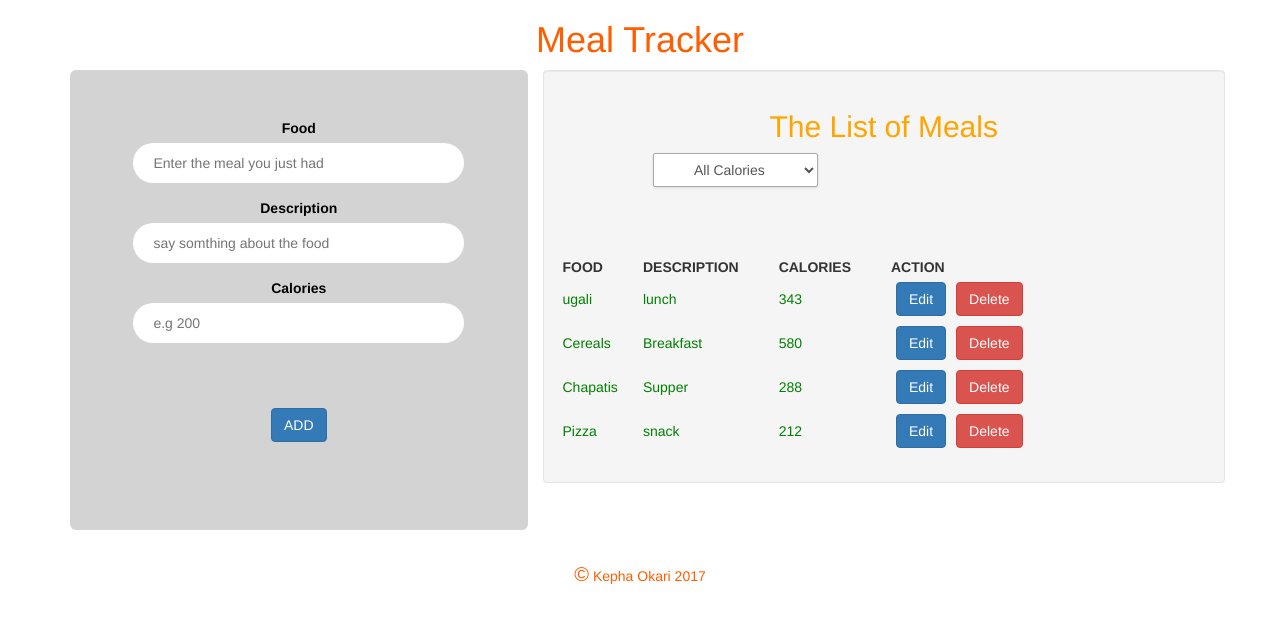
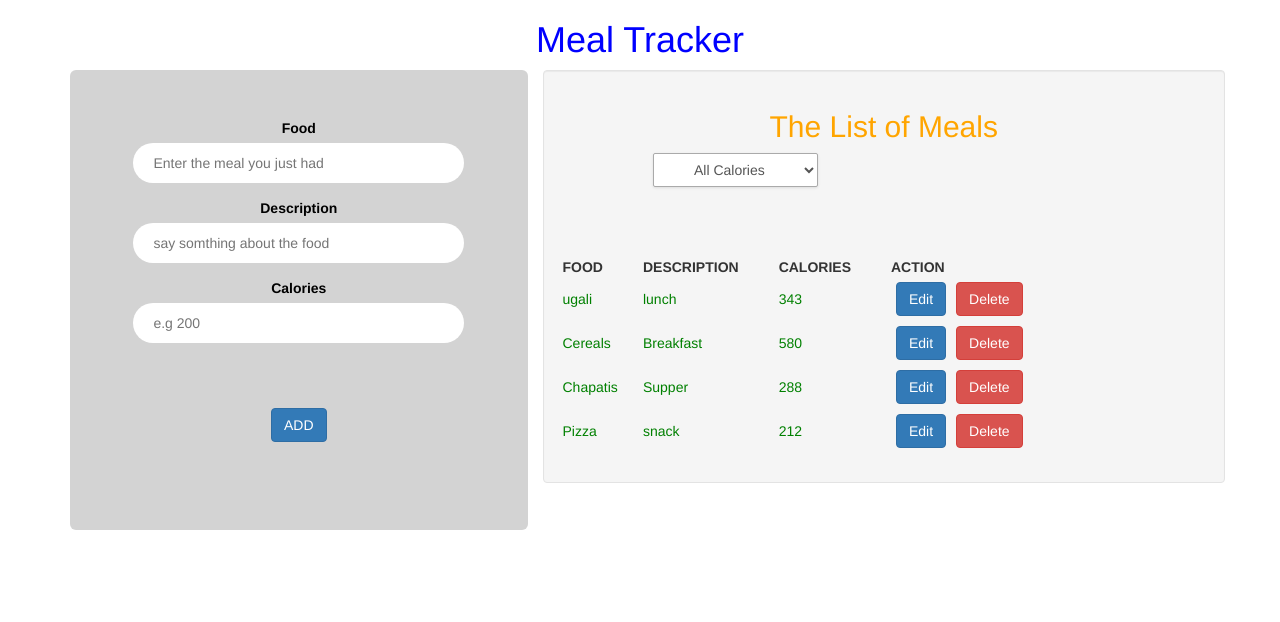
Before and after one commit to yareyaska/meal-tracker, an Angular app: page / in a window 1280 px wide. Shown: the top 622 px of the page. Built offline with nearby package versions, Linux system fonts and the light colour scheme.

Commit message:
modified app.component.html

```diff
--- a/src/app/app.component.html
+++ b/src/app/app.component.html
@@ -1,8 +1,8 @@
-<!--The content below is only a placeholder and can be replaced.-->
+
 <div class="container">
   <div style="text-align:center">
     <section id ="header">
-      <h1 style="color: #ff5d00;">
+      <h1 style="color:blue;">
          {{title}}
       </h1>
     </section>
@@ -13,7 +13,7 @@
         (addNewFood)="showFood($event)"
        ></app-add-food>
         </div>
-          <!-- form to input meal details -->
+
 
 
         <div class=" well col-lg-7 col-md-7">
@@ -30,12 +30,9 @@
           ></app-edit-food>
 
         </div>
-          <!-- result panel -->
+
     </div>
-    <!-- row holding result pane and form ends here -->
 
-        <app-footer style="text-align: center; color: #ff5d00;"></app-footer>
-        <!-- footer -->
 
   </div>
 </div>
```
